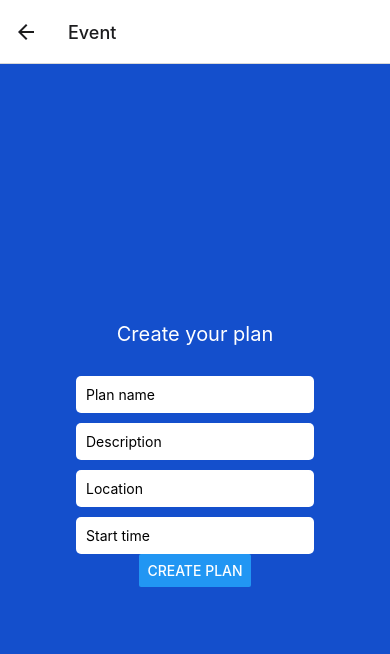
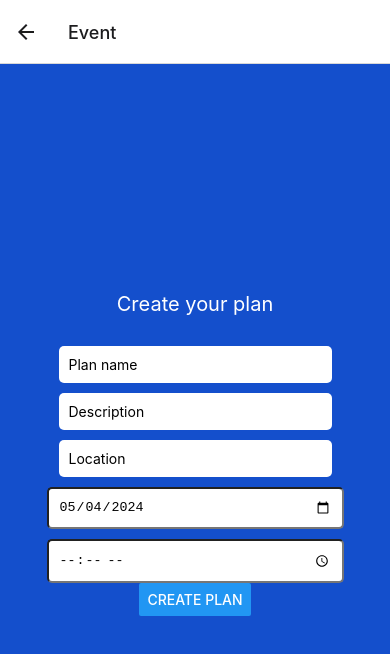
Before and after one commit to MarcGuitart/HackUPC-TravelPerk, a React Native app: screen /Event in a window 390 px wide. Shown: the top 654 px of the page. Built offline with nearby package versions, Linux system fonts and the light colour scheme.

Commit message:
CreatePlan finished

```diff
--- a/CreateEvent.js
+++ b/CreateEvent.js
@@ -1,20 +1,70 @@
 import React, { useState } from 'react';
-import { View, Text, TextInput, Button, StyleSheet } from 'react-native';
+import { View, Text, TextInput, Button, StyleSheet, Platform, DatePickerIOS, DatePickerAndroid, TimePickerAndroid } from 'react-native';
+import { supabase } from './src/supabase';
 
 export default function CreatePlanScreen({ navigation }) {
   const [planName, setPlanName] = useState('');
   const [description, setDescription] = useState('');
   const [location, setLocation] = useState('');
-  const [startTime, setStartTime] = useState('');
+  const [date, setDate] = useState(new Date());
+  const [time, setTime] = useState('');
 
-  const handleCreatePlan = () => {
-    // Aquí puedes implementar la lógica para crear un nuevo plan
+  const handleCreatePlan = async () => {
     console.log('Plan name:', planName);
     console.log('Description:', description);
     console.log('Location:', location);
-    console.log('Start time:', startTime);
+    console.log('Date:', date);
+    console.log('Time:', time);
 
-    // Aquí podrías enviar los datos del plan a tu backend, guardarlos en una base de datos, etc.
+    try {
+      const { data, error } = await supabase
+        .from('PlanTable')
+        .insert([
+          { planName: planName, description: description, location: location, date: date, time: time },
+        ]);
+
+      if (error) {
+        console.error('Error al guardar las preferencias:', error.message);
+        return;
+      }
+
+      console.log('Datos guardados correctamente:', data);
+
+      navigation.navigate('Feed');
+    } catch (error) {
+      console.error('Error al guardar las preferencias:', error.message);
+    }
+  };
+
+  const showDatePickerAndroid = async () => {
+    try {
+      const { action, year, month, day } = await DatePickerAndroid.open({
+        date: date,
+        mode: 'default',
+      });
+      if (action !== DatePickerAndroid.dismissedAction) {
+        const selectedDate = new Date(year, month, day);
+        setDate(selectedDate);
+      }
+    } catch ({ code, message }) {
+      console.warn('Cannot open date picker', message);
+    }
+  };
+
+  const showTimePickerAndroid = async () => {
+    try {
+      const { action, hour, minute } = await TimePickerAndroid.open({
+        hour: 0,
+        minute: 0,
+        is24Hour: true,
+      });
+      if (action !== TimePickerAndroid.dismissedAction) {
+        const selectedTime = `${hour}:${minute}`;
+        setTime(selectedTime);
+      }
+    } catch ({ code, message }) {
+      console.warn('Cannot open time picker', message);
+    }
   };
 
   return (
@@ -42,12 +92,50 @@ export default function CreatePlanScreen({ navigation }) {
         onChangeText={text => setLocation(text)}
       />
 
-      <TextInput
+      {Platform.OS === 'ios' ? (
+        <>
+          <DatePickerIOS
             style={styles.input}
-        placeholder="Start time"
-        value={startTime}
-        onChangeText={text => setStartTime(text)}
+            date={date}
+            onDateChange={newDate => setDate(newDate)}
+            mode="date"
           />
+          <DatePickerIOS
+            style={styles.input}
+            date={date}
+            onDateChange={newDate => setTime(newDate.toLocaleTimeString())}
+            mode="time"
+          />
+        </>
+      ) : Platform.OS === 'android' ? (
+        <>
+          <Button
+            title="Select Date"
+            onPress={showDatePickerAndroid}
+            style={styles.input}
+          />
+          <Button
+            title="Select Time"
+            onPress={showTimePickerAndroid}
+            style={styles.input}
+          />
+        </>
+      ) : (
+        <>
+          <input
+            type="date"
+            style={styles.input}
+            value={date.toISOString().split('T')[0]}
+            onChange={e => setDate(new Date(e.target.value))}
+          />
+          <input
+            type="time"
+            style={styles.input}
+            value={time}
+            onChange={e => setTime(e.target.value)}
+          />
+        </>
+      )}
 
       <Button
         title="Create plan"
@@ -75,6 +163,7 @@ const styles = StyleSheet.create({
     padding: 10,
     borderRadius: 5,
     marginTop: 10,
+    width: '70%',
   },
   button: {
     marginTop: 20,
--- a/package.json
+++ b/package.json
@@ -10,6 +10,7 @@
   },
   "dependencies": {
     "@expo/metro-runtime": "~3.1.3",
+    "@react-native-community/datetimepicker": "^8.0.0",
     "@react-navigation/bottom-tabs": "^6.5.20",
     "@react-navigation/stack": "^6.3.29",
     "@supabase/supabase-js": "^2.43.1",
```
Also changed, not shown: 1 other file (tests, documents, lock files or other folders). Lines whose indentation alone changed are shown as unchanged.
